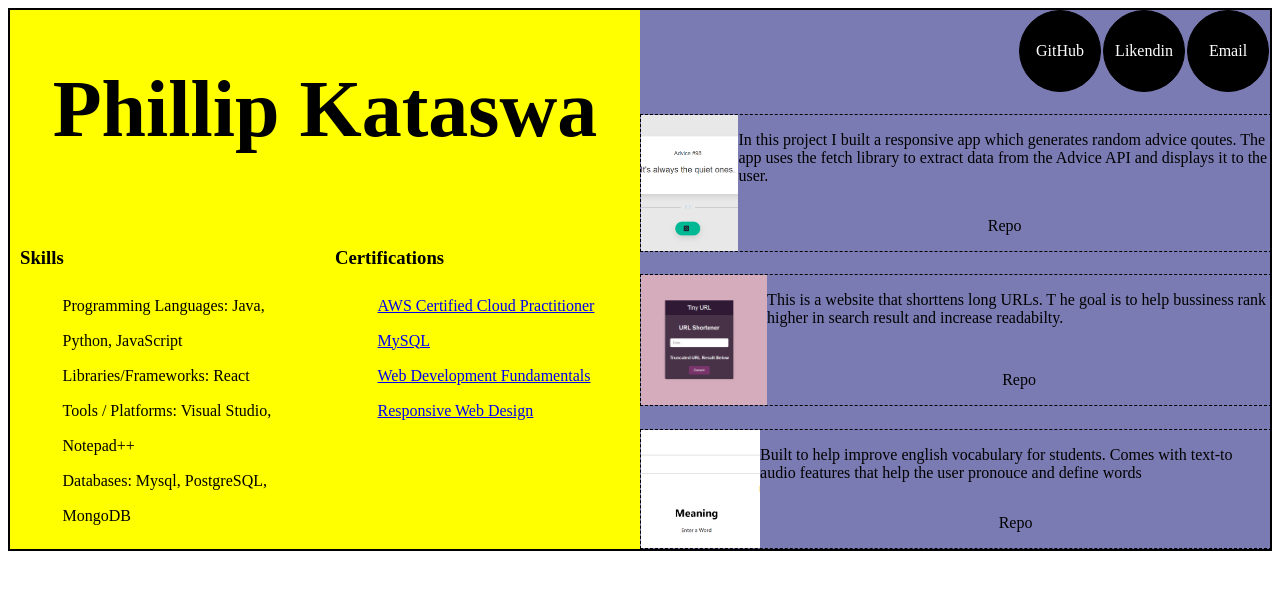
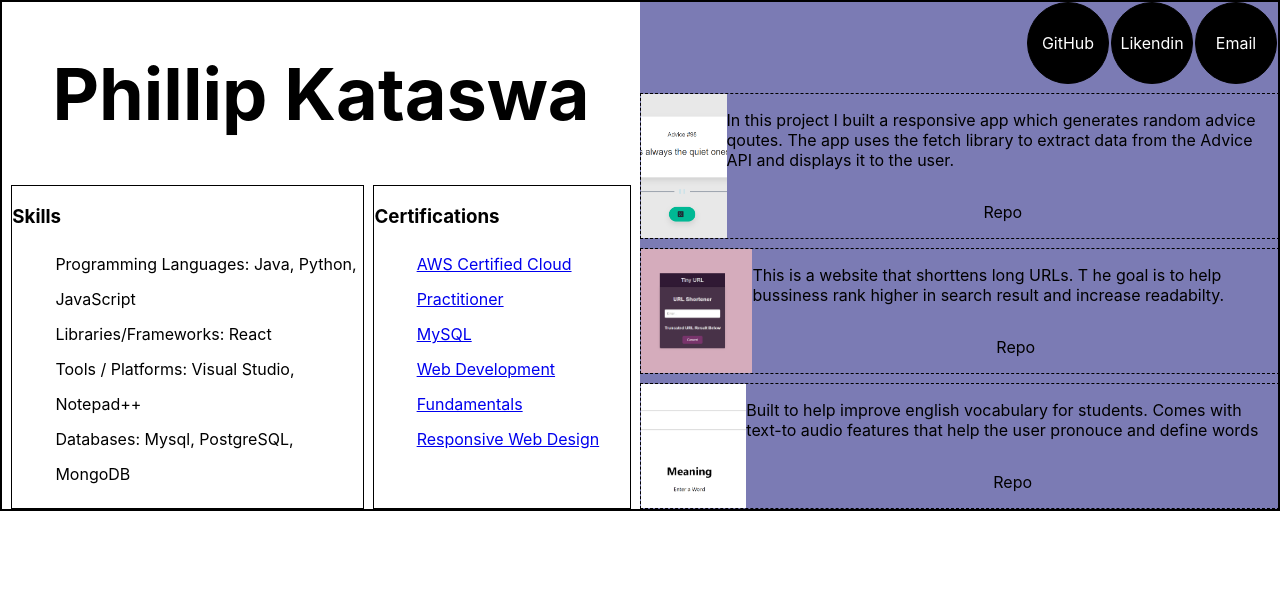
Before and after one commit to Artsia/2023Port, a React (Create React App) app in the folder myapp/: page / in a window 1280 px wide. Shown: the top 590 px of the page. Built offline with nearby package versions, Linux system fonts and the light colour scheme.

Commit message:
fix left side of web page

```diff
--- a/myapp/src/App.js
+++ b/myapp/src/App.js
@@ -14,12 +14,6 @@ function App() {
 
 
 
-
-
-
-
-
-
     </div>
   );
 }
--- a/myapp/src/index.css
+++ b/myapp/src/index.css
@@ -1,51 +1,57 @@
-/*body {
+body {
   margin: 0;
   font-family: -apple-system, BlinkMacSystemFont, 'Segoe UI', 'Roboto', 'Oxygen',
     'Ubuntu', 'Cantarell', 'Fira Sans', 'Droid Sans', 'Helvetica Neue',
     sans-serif;
   -webkit-font-smoothing: antialiased;
+  /*border: 1px solid red;
+  height: 100%;*/
   -moz-osx-font-smoothing: grayscale;
 }
 
 code {
   font-family: source-code-pro, Menlo, Monaco, Consolas, 'Courier New',
     monospace;
-}*/
+}
 
 
 .App {
   display: flex;
   flex-direction: row;
+  height: 100%;
   border: 2px solid black;
-  /*height: 1078px;
-  width: 1920px;*/
+
+  width: auto;
 }
 
 .intro {
-  display: flex;
+  /*display: flex;
   flex-direction: column;
   justify-content: center;
   align-items: center;
-  /*width: 960px;
+  width: 960px;
   height: 944px;*/
   width: 50%;
-  background-color: yellow;
+  background-color: white;
 
 
 }
 
 .first-container {
   display: flex;
+  height: 100%;
   flex-direction: column;
-  justify-content: center;
+  justify-content:space-around;
   align-items: center;
-  /*height: 90%;*/
+
 }
 
 #myName {
+  /*border: 1px solid purple;*/
+  width: 100%;
   text-align: center;
-  font-size: 40px;
-  margin-bottom: 20px; /* Add margin to separate #myName from #skills-cert */
+  font-size: 36px;
+  /*margin-bottom: 20px;*/ /* Add margin to separate #myName from #skills-cert */
 }
 
 #skills-cert {
@@ -54,10 +60,19 @@ code {
   width: 100%; /* Set the width to 100% to ensure it spans the entire width of the parent container */
 }
 
+.skills{
+  width:55%;
+}
+
+.cert{
+  width:40%;
+}
+
 .skills,
 .cert {
-  flex: 1; /* Distribute the available space equally between .skills and .cert */
-  margin: 0 10px; /* Add margin for spacing between .skills and .cert */
+  /*flex: 1;*/ /* Distribute the available space equally between .skills and .cert */
+  /*margin: 0 10px;*/ /* Add margin for spacing between .skills and .cert */
+  border: 1px black solid;
 
 }
 
```
Also changed, not shown: myapp/src/introComp.js (indentation only).
